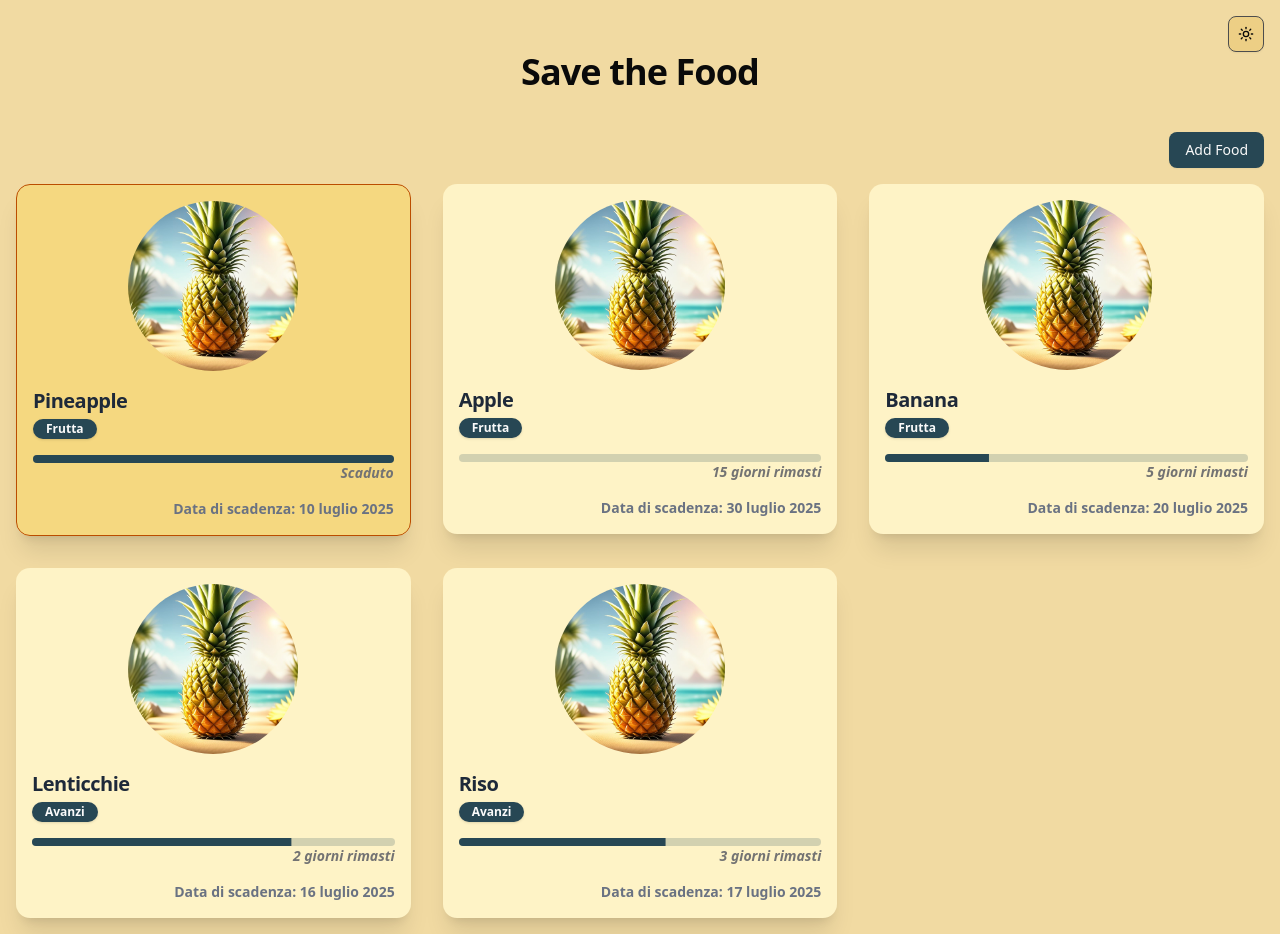
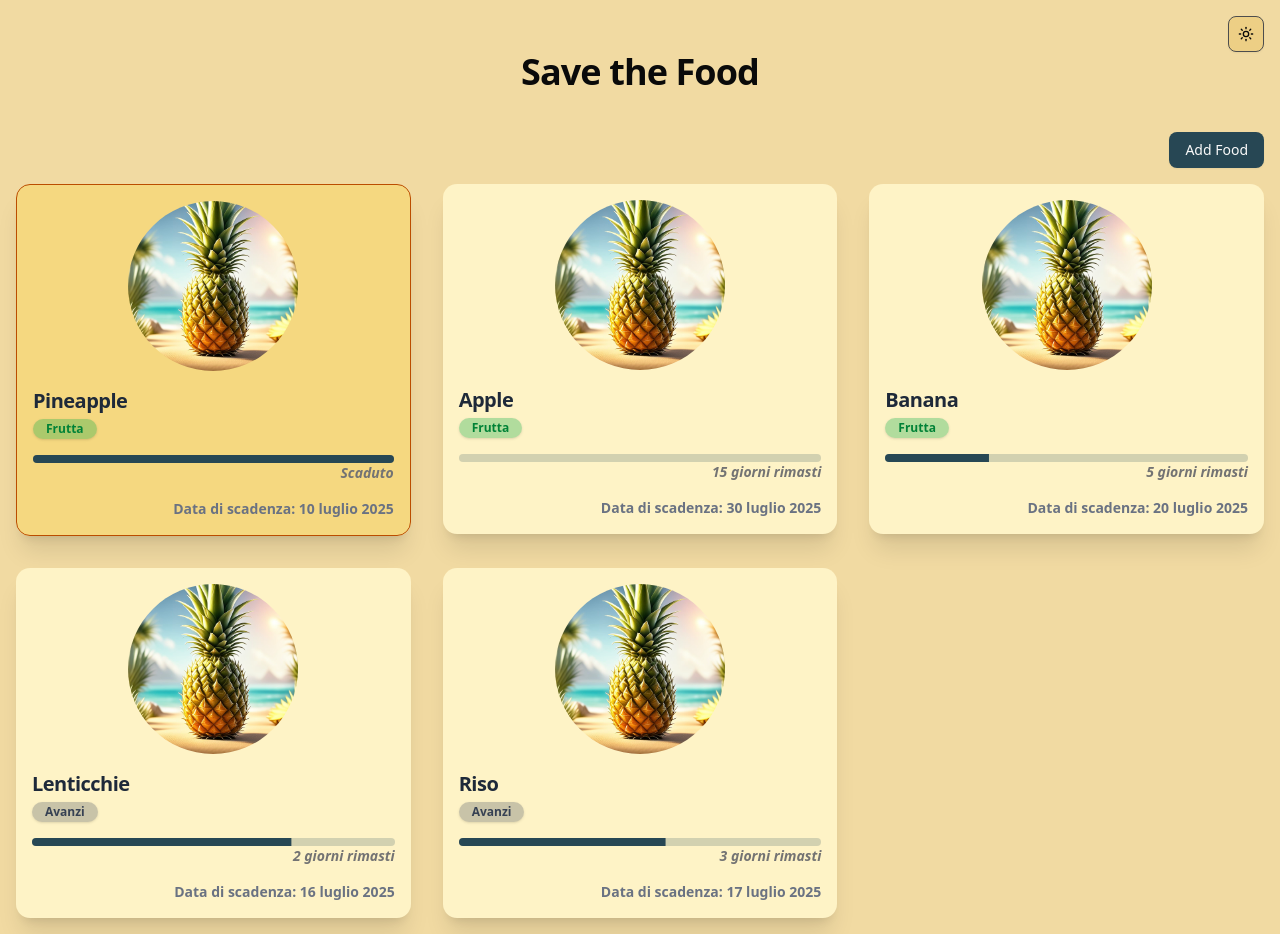
Before and after one commit to GersonEC/save-the-food, a Next.js app: page / in a window 1280 px wide. Built offline with nearby package versions, Linux system fonts and the light colour scheme.

Commit message:
chore: fix build

```diff
--- a/src/components/BadgeCategory/index.tsx
+++ b/src/components/BadgeCategory/index.tsx
@@ -7,16 +7,16 @@ interface BadgeCategoryProps {
 }
 
 export const BadgeCategory = ({ category }: BadgeCategoryProps) => {
-  const mapCategoryClassName = {
-    Fruits: 'bg-green-600/30 text-green-700',
-    Vegetables: 'bg-blue-600/30 text-blue-700',
-    Meat: 'bg-red-600/30 text-red-700',
-    Fish: 'bg-yellow-600/30 text-yellow-700',
-    Grains: 'bg-purple-600/30 text-purple-700',
-    Beverages: 'bg-orange-600/30 text-orange-700',
-    Snacks: 'bg-pink-600/30 text-pink-700',
-    Other: 'bg-gray-600/30 text-gray-700',
-    Leftovers: 'bg-gray-600/30 text-gray-700',
+  const mapCategoryClassName: Record<FoodCategory, string> = {
+    Frutta: 'bg-green-600/30 text-green-700',
+    Verdura: 'bg-blue-600/30 text-blue-700',
+    Carne: 'bg-red-600/30 text-red-700',
+    Pesce: 'bg-yellow-600/30 text-yellow-700',
+    Grano: 'bg-purple-600/30 text-purple-700',
+    Bevande: 'bg-orange-600/30 text-orange-700',
+    Snack: 'bg-pink-600/30 text-pink-700',
+    Avanzi: 'bg-gray-600/30 text-gray-700',
+    Altro: 'bg-gray-600/30 text-gray-700',
   };
 
   return (
```
